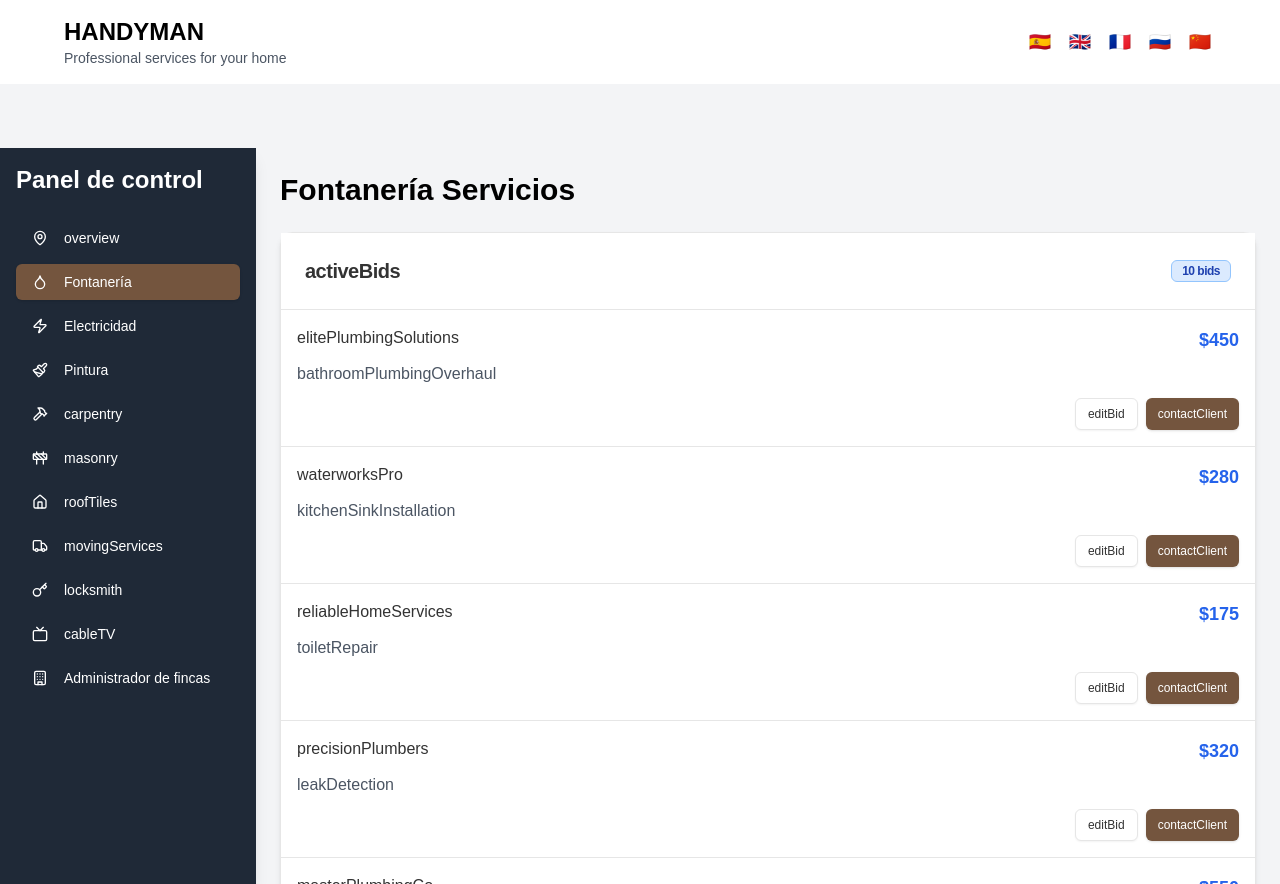
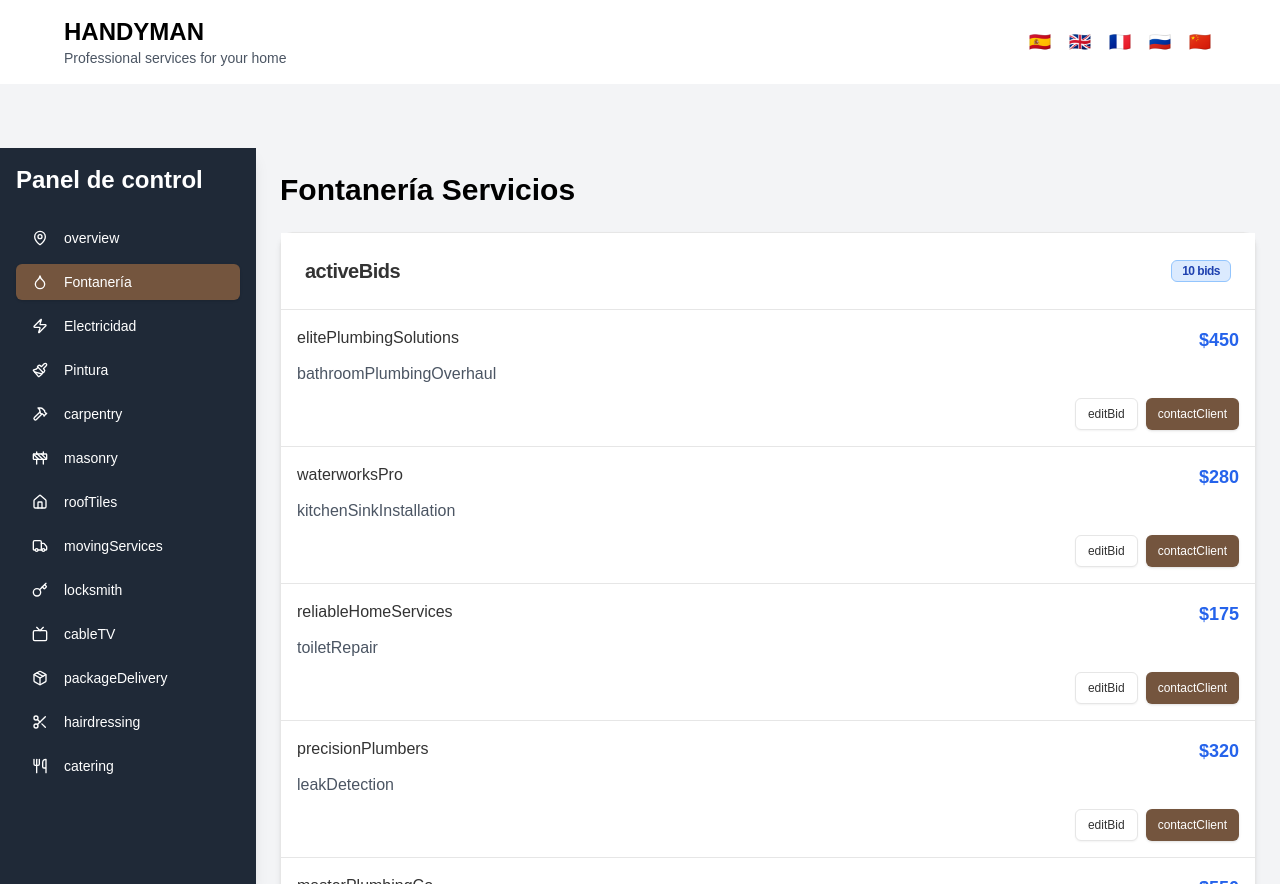
Before and after one commit to Hubit85/HubitApp, a Next.js app: page /service-provider/dashboard in a window 1280 px wide. Built offline with nearby package versions, Linux system fonts and the light colour scheme.

Commit message:
refactor(layout): Consolidate Header component updates

```diff
--- a/src/pages/service-provider/dashboard.tsx
+++ b/src/pages/service-provider/dashboard.tsx
@@ -450,7 +450,7 @@ export default function ServiceProviderDashboard() {
 
   // Function to handle navigation to administrator dashboard
   const handleAdminDashboardClick = () => {
-    router.push("/administrador-fincas");
+    router.push('/administrador-fincas');
   };
 
   return (
@@ -549,12 +549,28 @@ export default function ServiceProviderDashboard() {
                 {t('cableTV')}
               </Button>
               <Button
-                variant={activeTab === 'admin' ? 'default' : 'ghost'}
+                variant={activeTab === 'packageDelivery' ? 'default' : 'ghost'}
                 className='w-full justify-start'
-                onClick={() => handleAdminDashboardClick()}
+                onClick={() => setActiveTab('packageDelivery')}
               >
-                <Building className='mr-2 h-5 w-5' />
-                {t("estateAdministrator")}
+                <Package className='mr-2 h-5 w-5' />
+                {t('packageDelivery')}
+              </Button>
+              <Button
+                variant={activeTab === 'hairdressing' ? 'default' : 'ghost'}
+                className='w-full justify-start'
+                onClick={() => setActiveTab('hairdressing')}
+              >
+                <Scissors className='mr-2 h-5 w-5' />
+                {t('hairdressing')}
+              </Button>
+              <Button
+                variant={activeTab === 'catering' ? 'default' : 'ghost'}
+                className='w-full justify-start'
+                onClick={() => setActiveTab('catering')}
+              >
+                <Utensils className='mr-2 h-5 w-5' />
+                {t('catering')}
               </Button>
             </nav>
           </div>
@@ -601,7 +617,7 @@ export default function ServiceProviderDashboard() {
             )}
 
             {/* Service Category Tabs */}
-            {activeTab !== "overview" && activeTab !== "admin" && (
+            {activeTab !== "overview" && (
               <div className="grid grid-cols-1 gap-8">
                 {/* Bids Section */}
                 <Card className="shadow-md">
@@ -668,15 +684,6 @@ export default function ServiceProviderDashboard() {
                 </Card>
               </div>
             )}
-
-            {/* Admin Redirect Tab */}
-            {activeTab === "admin" && (
-              <div className="bg-white rounded-lg shadow-md p-6">
-                <h2 className="text-2xl font-bold mb-4">{t("estateAdministrator")}</h2>
-                <p className="text-gray-600 mb-4">{t("redirectingToAdminDashboard")}</p>
-                <Button onClick={handleAdminDashboardClick}>{t("goToAdminDashboard")}</Button>
-              </div>
-            )}
           </div>
         </div>
       </div>
```
